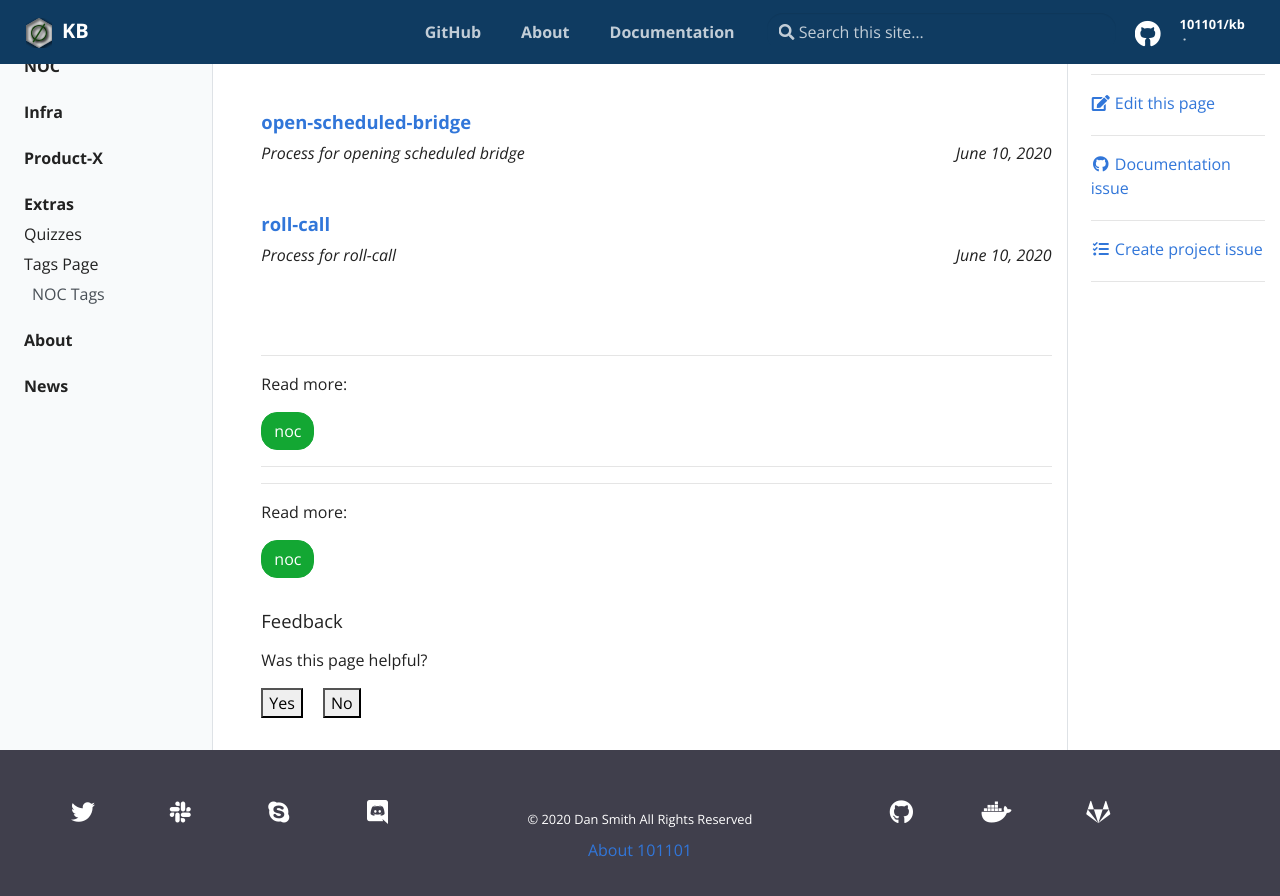
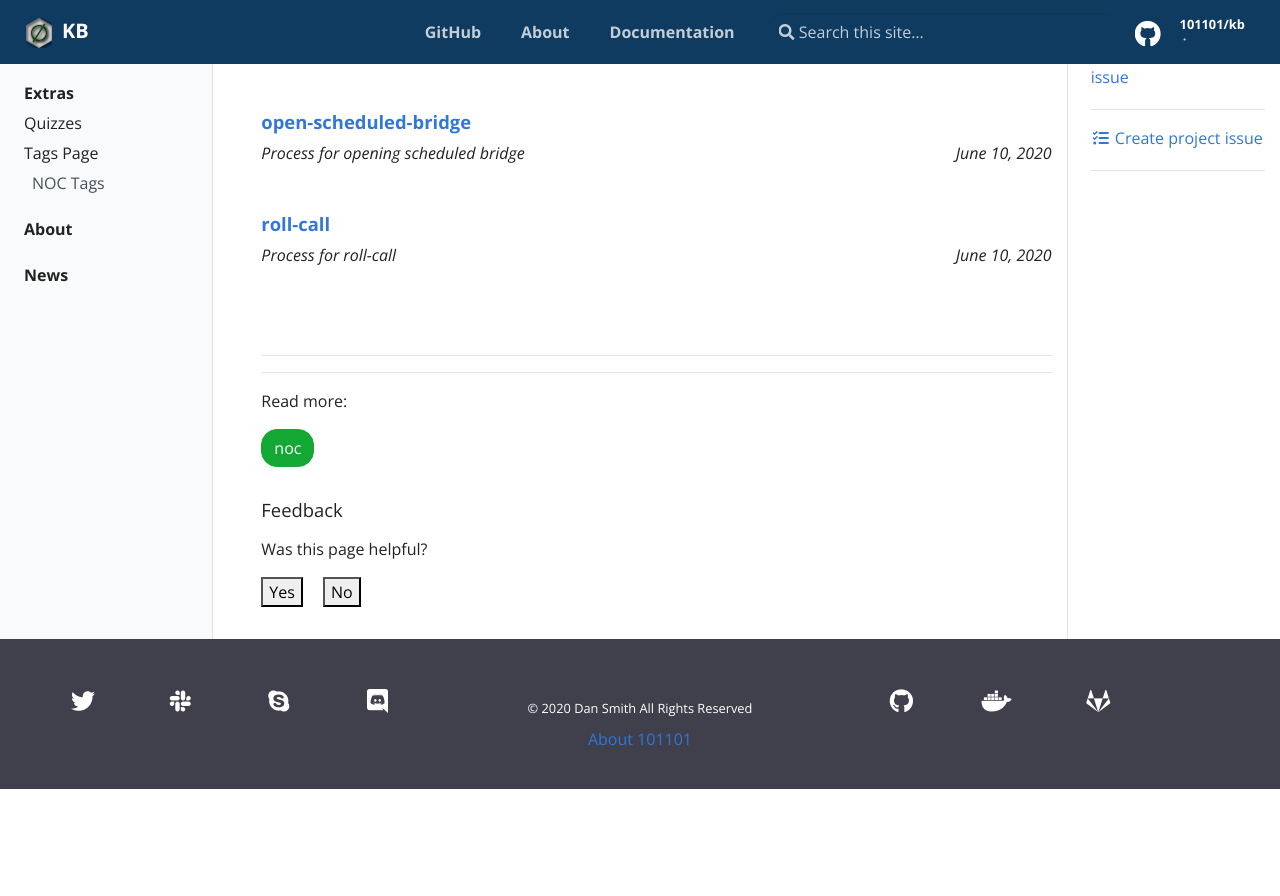
Before and after one commit to 101101/kb, a Jekyll site: the page built from pages/noc_tag_page.html, in a window 1280 px wide and 900 px high, scrolled down 1271 px. Shown: the top 896 px of the window. Built offline with Jekyll 4.4.1, drawn with Linux system fonts in a browser that asks for light colours; after the commit the page ends 2060 px from its top, so only the background shows below that.

Commit message:
Update noc_tag_page.html

```diff
--- a/pages/noc_tag_page.html
+++ b/pages/noc_tag_page.html
@@ -49,9 +49,4 @@ category:
   {% endif %}
 {%- endfor -%}
 
-
 <hr>
-
-{% include doc_tag_cloud.html %}
-
-<hr>
```
